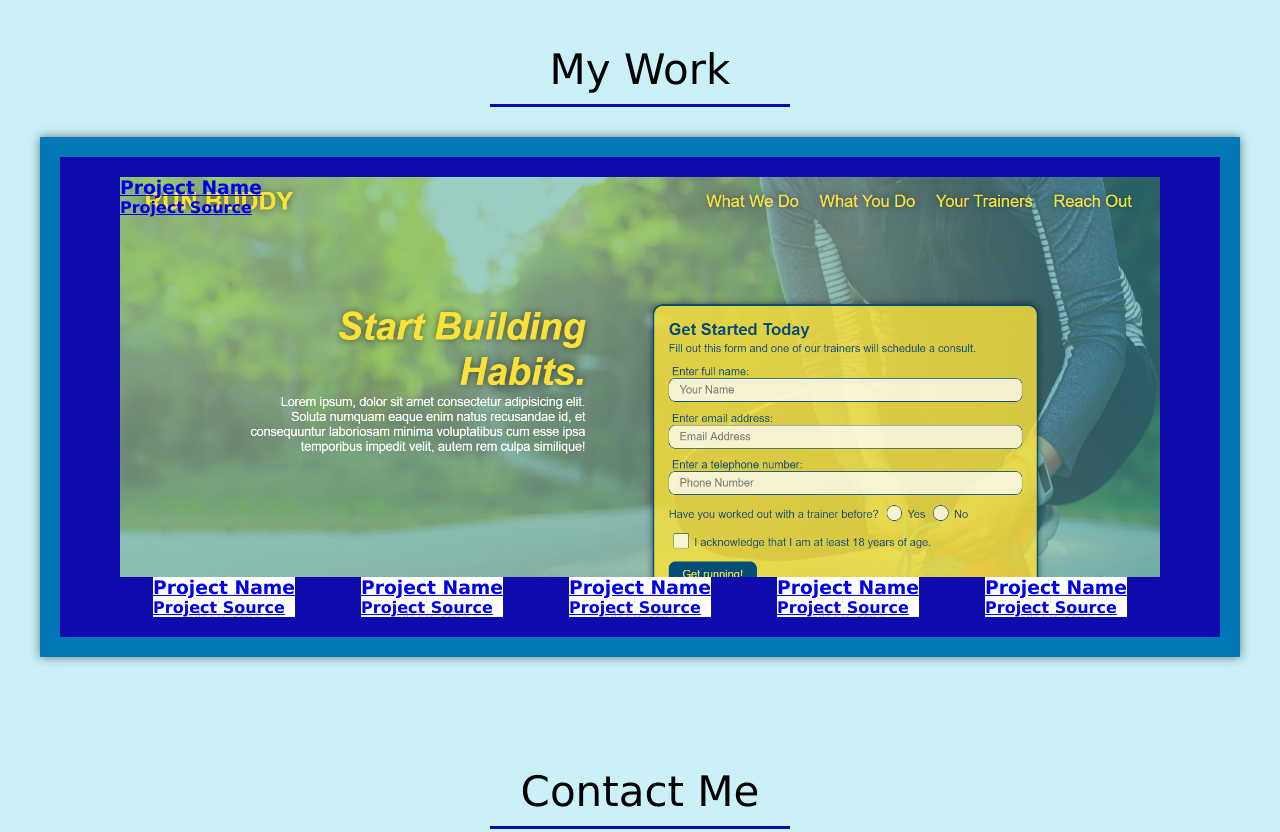
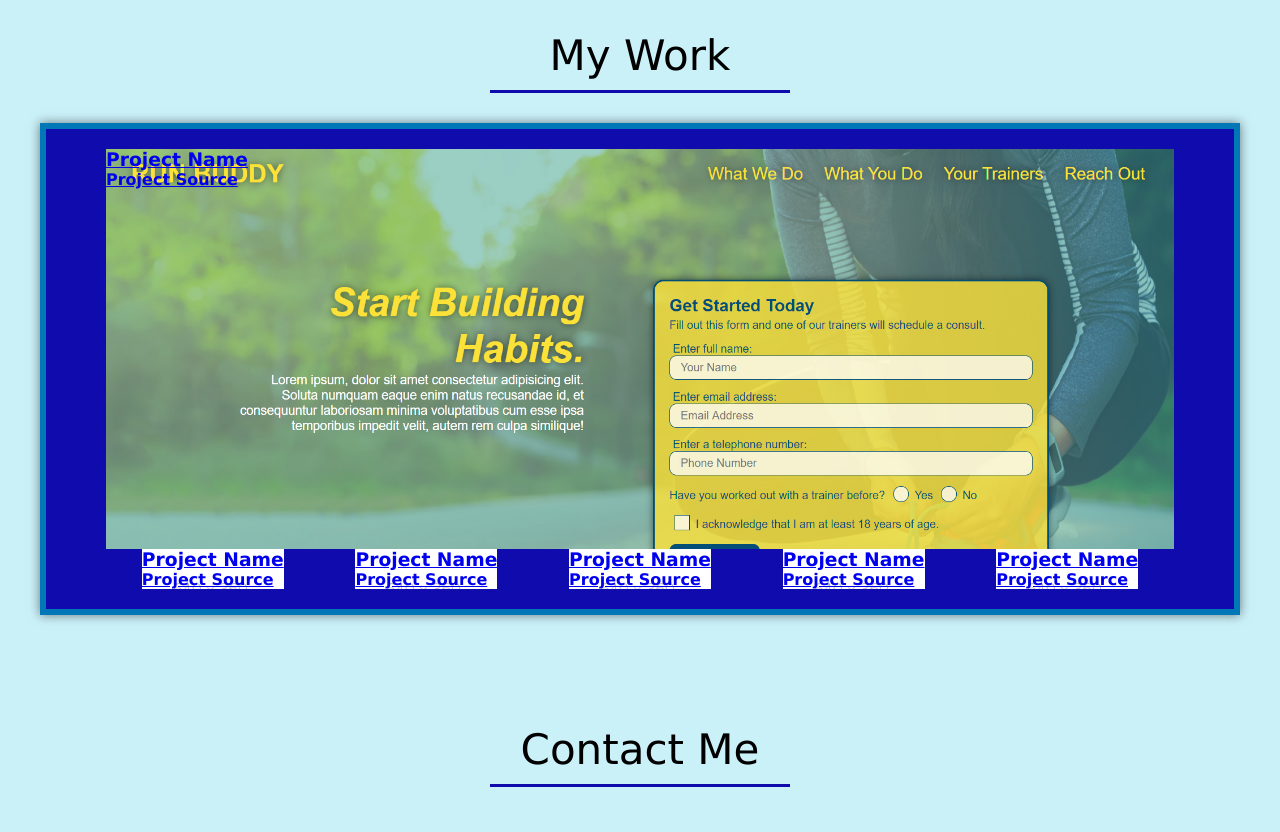
Before and after one commit to Clint-Hansen/my-portfolio, a plain HTML site: page index.html in a window 1280 px wide. Shown: the part 920-1752 px from the top of the page. Drawn offline with Linux system fonts and the light colour scheme.

```diff
--- a/assets/css/style.css
+++ b/assets/css/style.css
@@ -24,7 +24,7 @@ header {
     flex-wrap:wrap;
     padding: 25px 35px;
     background: var(--zaffre);
-    border-bottom: solid 20px var(--star-blue);
+    border-bottom: solid 6px var(--star-blue);
     flex-flow: column;
     align-items: center;
 }
@@ -96,13 +96,14 @@ section {
     margin-bottom: 15px;
 }
 
+/*MY WORK STYLE*/
 .projects {
     display: flex;
     justify-content: space-around;
     flex-wrap: wrap;
     background-color: var(--zaffre);
     padding: 20px 60px;
-    border: solid 20px var(--star-blue);
+    border: solid 6px var(--star-blue);
     box-shadow: 0 0 10px rgba(0, 0, 0, .5);
 }
 
@@ -114,7 +115,7 @@ section {
 }
 
 
-.placeholder-1 {
+.run-buddy {
     background-image: url(../images/run-buddy.PNG);
     flex: 100%;
     height: 400px;
@@ -139,7 +140,9 @@ section {
 .placeholder-6 {
     background-image: url(../images/placeholder.png);
 }
+/*MY WORK STYLE END*/
 
+/*CONTACT ME STYLE*/
 .reach-me-content {
     display: flex;
     flex-wrap: wrap;
@@ -164,9 +167,9 @@ section {
 .reach-me-content a:active {
     color: var(--star-blue);
 }
+/*CONTACT ME STYLE END*/
 
-
-
+/*MEDIA QUERIES*/
 @media screen and (max-width: 980px) {
     header img {
         width: 30%
--- a/index.html
+++ b/index.html
@@ -51,7 +51,7 @@
         <h2 class="section-header">My Work</h2>
         <div class="projects">
 
-            <a href="#" class="project placeholder-1">
+            <a href="#" class="project run-buddy">
                 <div>
                     <h3>Project Name</h3>
                     <h4>Project Source</h4>
```
Also changed, not shown: assets/images/my-portfolio-project.PNG (added), assets/images/temp-profile.jfif (deleted), 1 other file.
